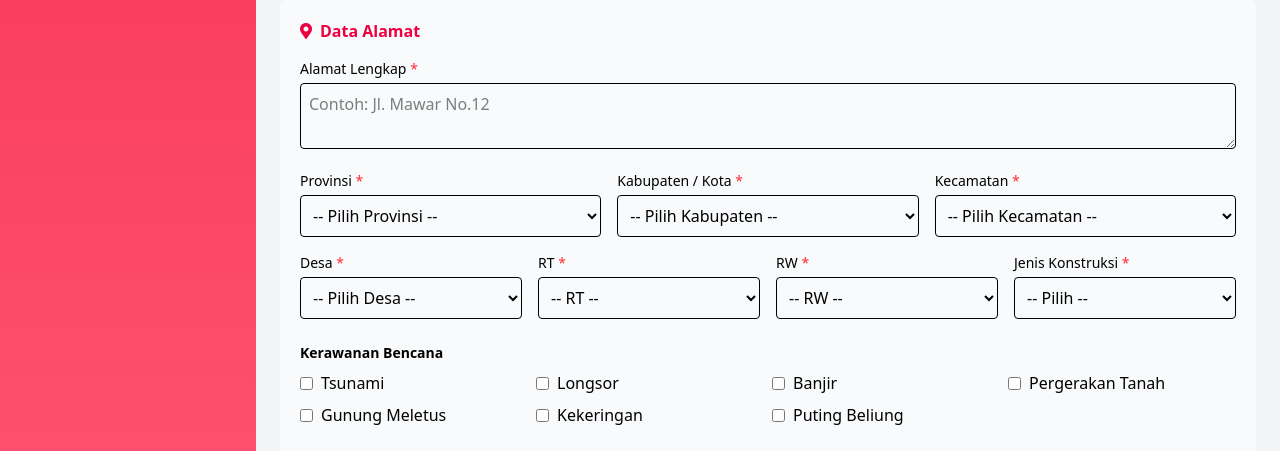
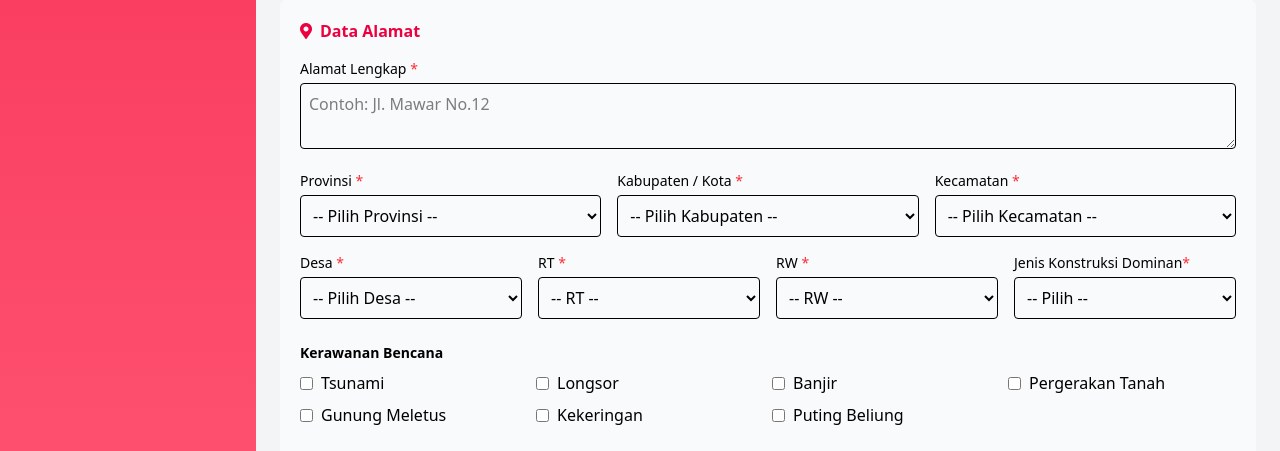
Before and after one commit to francisAWJ/SIGAPDESA, a PHP site: page /input_data.php in a window 1280 px wide. Shown: the part 1155-1606 px from the top of the page. Run offline with PHP 8.4, Linux system fonts and the light colour scheme; a user stored in the database is signed in; data comes from the database, SQL or seed files in the repository; style sheets or scripts are compiled from the project's sources; some libraries are stand-ins or nearby versions; some web fonts are replaced.

Commit message:
minor label change

```diff
--- a/input_data.php
+++ b/input_data.php
@@ -628,7 +628,7 @@ $rw_result = mysqli_query($conn, "SELECT * FROM rw ORDER BY nomor_rw ASC");
 
                             <!-- Konstruksi -->
                             <div>
-                                <label class="block text-sm font-medium">Jenis Konstruksi <span class="text-red-500">*</span></label>
+                                <label class="block text-sm font-medium">Jenis Konstruksi Dominan<span class="text-red-500">*</span></label>
                                 <select name="jenis_konstruksi"
                                     class="w-full mt-1 p-2 border rounded">
                                     <option value="">-- Pilih --</option>
```
